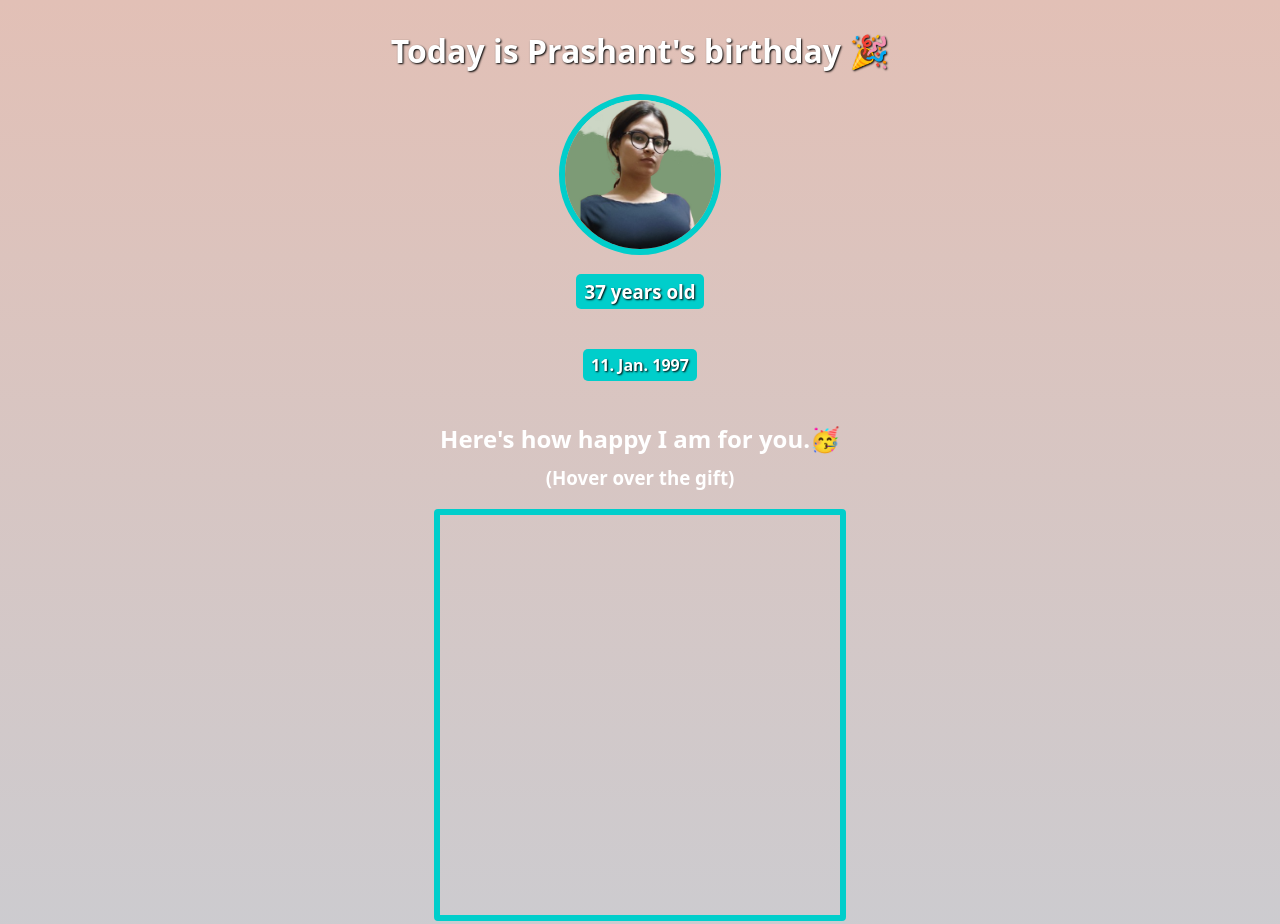
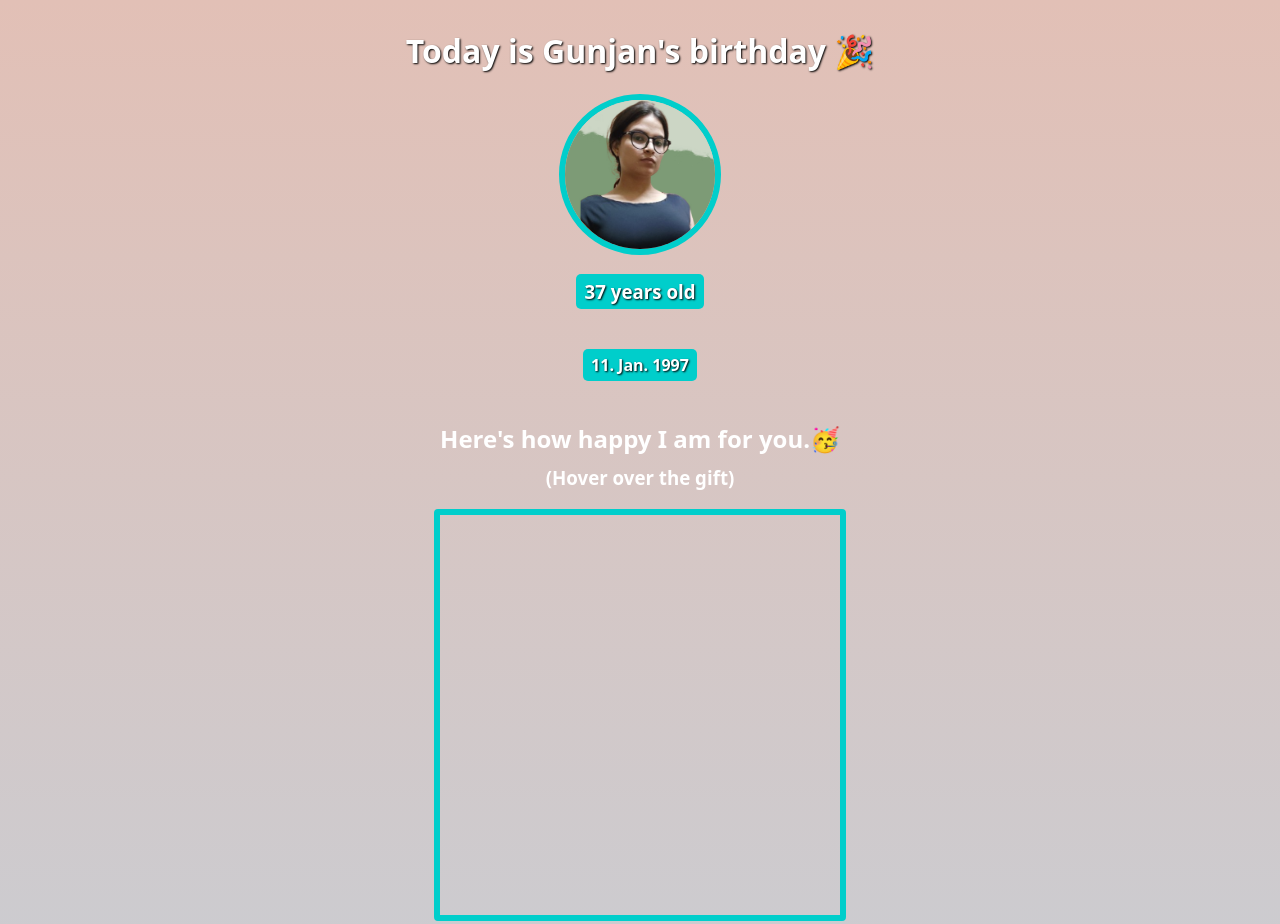
Before and after one commit to GunjanReduu/birthday-gift-site, a plain HTML site: page index.html in a window 1280 px wide. Shown: the top 924 px of the page. Drawn offline with Linux system fonts and the light colour scheme; a web font is replaced by a local one.

Commit message:
change the name to Gunjan

```diff
--- a/index.html
+++ b/index.html
@@ -9,7 +9,7 @@
     </head>
     <body>
         <div id="header">
-            <h1>Today is Prashant's birthday 🎉</h1>
+            <h1>Today is Gunjan's birthday 🎉</h1>
             <img id="bff" src ="images/Untitled design (3) - Copy.png"/>
             <h3 id ="bday-age">37 years old</h3>
             <h4 id="bdate">11. Jan. 1997</h4>
```
